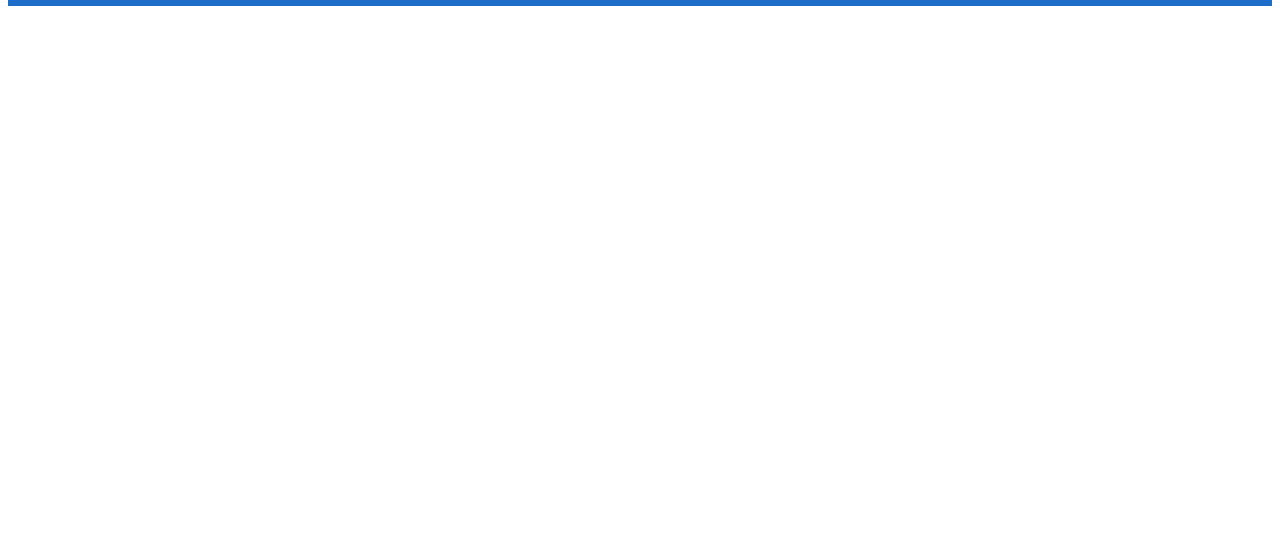
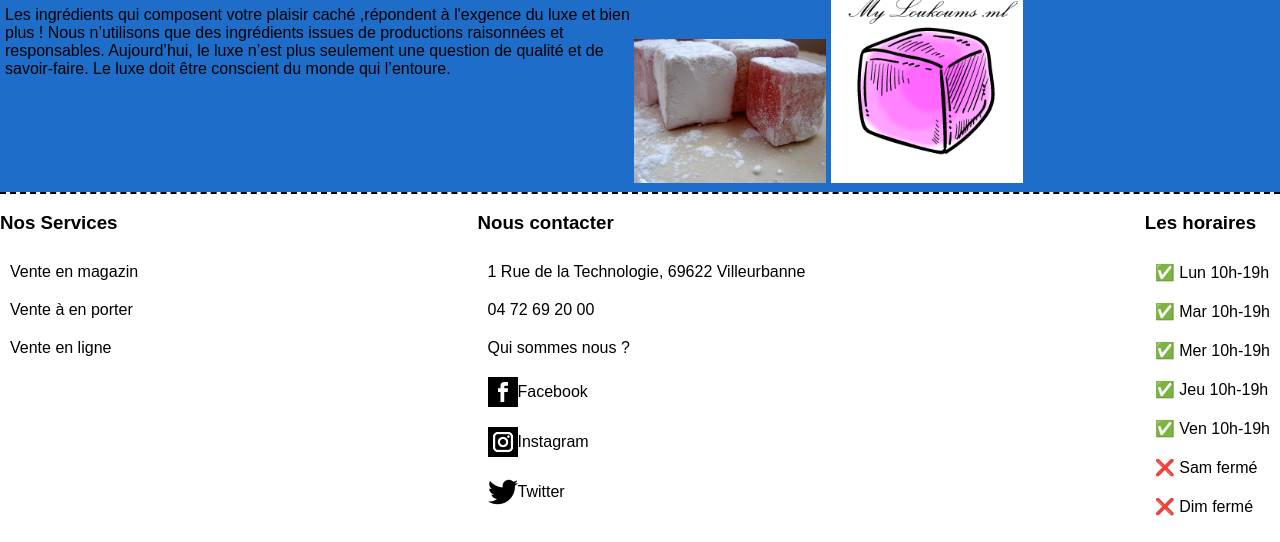
Before and after one commit to Webjosse/Myloukoums, a plain HTML site: page qui_sommes-nous.html in a window 1280 px wide. Shown: the part 786-1328 px from the top of the page. Before the commit the page ends 800 px from the top, so only its background shows below. Drawn offline with Linux system fonts and the light colour scheme.

Commit message:
avec des images mais a changer

```diff
--- a/qui_sommes-nous.html
+++ b/qui_sommes-nous.html
@@ -5,8 +5,18 @@
     <meta name="viewport" content="width=device-width, initial-scale=1.0">
     <title>Qui sommes-nous?</title>
     <link rel="stylesheet" href="qui_sommes-nous.css">
+    <link rel="stylesheet" href="style.css">
 </head>
 <body>
+    <header>
+        <h2><a href="index.html">Accueil</a></h2>
+        <img src="medias/loukoum2.png" alt="Myloukoums.ml">
+        <h2><a href="">Mon Panier</a></h2>
+      </header>
+      <form action="results.html" method="get">
+        <input type="text" name="search" placeholder="Chercher ici" value="">
+        <input type="submit" name="confirmer" value="&#128270;">
+      </form>
 
     <section>
         <div class="bande_titre">
@@ -70,11 +80,80 @@
 
         </div>
 
+    </section>
+    <footer>
 
+        <div class="contenu_footer">
 
+          <div class="footer_services">
+            <h3>Nos Services</h3>
+            <ul class="liste_footer">
+                <li><a href="#">Vente en magazin</a></li>
+                <li><a href="#">Vente à en porter</a></li>
+                <li><a href="#">Vente en ligne</a></li>
+            </ul>
+          </div>
 
+          <div class="footer_contact">
+            <h3>Nous contacter</h3>
+            <ul class="liste_footer">
+              <li><a href="#">
+                  1 Rue de la Technologie, 69622 Villeurbanne
+                </a>
+              </li>
+              <li><a href="#">
+                  04 72 69 20 00
+                </a>
+              </li>
+              <li><a href="#">
+                  Qui sommes nous ?
+                </a>
+              </li>
 
+              <li><a href="#">
+                <img src="medias/fb.png" alt="icones réseaux sociaux">
+                Facebook</a>
+              </li>
+              <li><a href="#">
+                 <img src="medias/insta.png" alt="icones réseaux sociaux">
+                Instagram</a>
+              </li>
+              <li><a href="#">
+                 <img src="medias/twitter.png" alt="icones réseaux sociaux">
+                Twitter</a>
+              </li>
+            </ul>
 
-    </section>
+          </div>
+
+          <div class="footer_horaires">
+            <h3>Les horaires</h3>
+            <ul class="liste_footer">
+              <li>
+                ✅ Lun 10h-19h
+              </li>
+              <li>
+                ✅ Mar 10h-19h
+              </li>
+              <li>
+                ✅ Mer 10h-19h
+              </li>
+              <li>
+                ✅ Jeu 10h-19h
+              </li>
+              <li>
+                ✅ Ven 10h-19h
+              </li>
+              <li>
+                ❌ Sam fermé
+              </li>
+              <li>
+                ❌ Dim fermé
+              </li>
+            </ul>
+          </div>
+        </div>
+
+      </footer>
 </body>
 </html>
```
